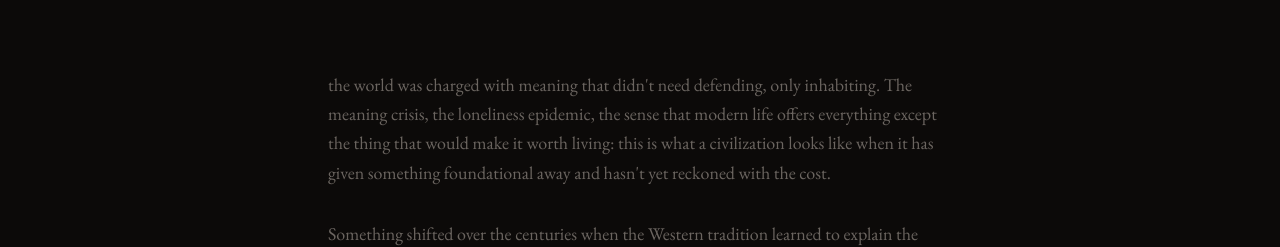
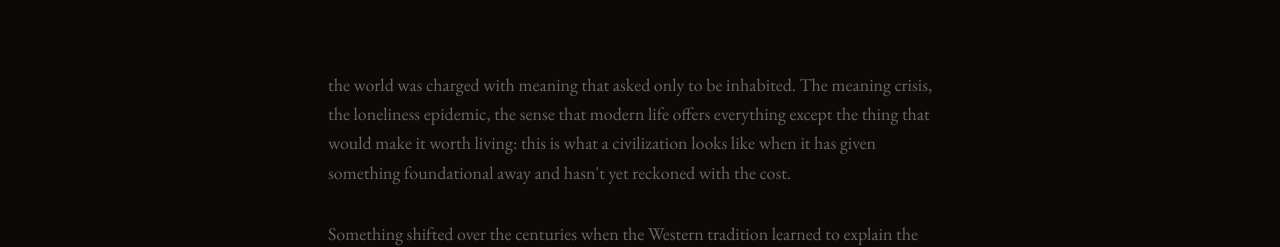
Before and after one commit to mhaney93/preveil-web, a Next.js app: page /about in a window 1280 px wide. Shown: the part 347-594 px from the top of the page. Built offline with nearby package versions, Linux system fonts and the light colour scheme.

Commit message:
Reword opening sentence to positive framing

```diff
--- a/app/about/page.tsx
+++ b/app/about/page.tsx
@@ -21,8 +21,7 @@ export default function AboutPage() {
       {/* Body */}
       <div className="flex flex-col gap-8 text-[var(--muted)] leading-relaxed text-lg font-[family-name:var(--font-body)]">
         <p>
-          the world was charged with meaning that didn&apos;t need defending,
-          only inhabiting. The meaning crisis, the loneliness epidemic, the
+          the world was charged with meaning that asked only to be inhabited. The meaning crisis, the loneliness epidemic, the
           sense that modern life offers everything except the thing that would
           make it worth living: this is what a civilization looks like when it
           has given something foundational away and hasn&apos;t yet reckoned
```
